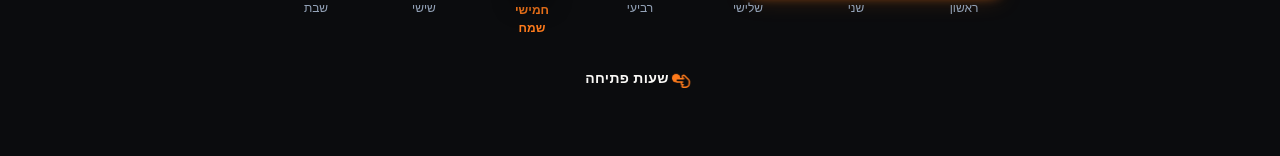
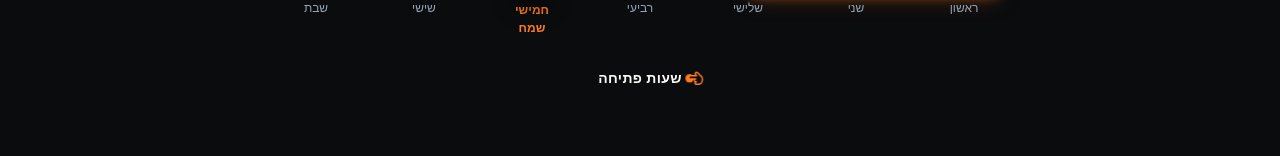
Before and after one commit to yehudales/website-tadmit, a React (Vite) app: page / in a window 1280 px wide. Shown: the part 1087-1243 px from the top of the page. Built offline with nearby package versions, Linux system fonts and the light colour scheme; a web font is replaced by a local one.

Commit message:
refactor: update build version and improve RTL support
- Increment build version to 57
- Add `lang` prop to `InteractiveDisclosureTrigger` to improve RTL layout and accessibility semantics

```diff
--- a/src/App.tsx
+++ b/src/App.tsx
@@ -122,7 +122,7 @@ export default function App() {
         className="fixed top-2 left-2 z-[9999] pointer-events-none w-6 h-6 rounded-full bg-[#1A1D22]/80 border border-white/20 text-[#FAF9F6]/80 text-[10px] font-mono font-bold flex items-center justify-center select-none shadow-sm"
         aria-hidden="true"
       >
-        53
+        57
       </div>
 
       {/* Accessible Skip Link */}
--- a/src/components/InteractiveDisclosureTrigger.tsx
+++ b/src/components/InteractiveDisclosureTrigger.tsx
@@ -15,6 +15,7 @@ interface InteractiveDisclosureTriggerProps {
   accentColor?: string;
   textClassName?: string;
   variant?: 'touch' | 'kashrut-arrow';
+  lang?: 'he' | 'en';
 }
 
 export const InteractiveDisclosureTrigger: React.FC<InteractiveDisclosureTriggerProps> = ({
@@ -30,6 +31,7 @@ export const InteractiveDisclosureTrigger: React.FC<InteractiveDisclosureTrigger
   accentColor = '#FF7B1C',
   textClassName = '',
   variant = 'touch',
+  lang,
 }) => {
   const handleClick = () => {
     triggerMobileHaptic(15);
@@ -142,6 +144,9 @@ export const InteractiveDisclosureTrigger: React.FC<InteractiveDisclosureTrigger
     );
   }
 
+  // Detect RTL semantics: Hebrew text or explicit lang="he"
+  const isRTL = lang === 'he' || /[\u0590-\u05FF]/.test(label);
+
   return (
     <button
       id={id}
@@ -150,21 +155,60 @@ export const InteractiveDisclosureTrigger: React.FC<InteractiveDisclosureTrigger
       aria-expanded={isOpen}
       aria-controls={ariaControls}
       aria-label={isOpen ? ariaLabelOpen : ariaLabelClosed}
-      className="group inline-flex flex-row items-center justify-center gap-1.5 py-0.5 px-2 text-xs sm:text-sm font-semibold tracking-wide transition-colors cursor-pointer focus:outline-none focus-visible:ring-2 focus-visible:ring-[#FF7B1C] rounded-lg whitespace-nowrap select-none no-underline"
+      className="group relative inline-flex items-center justify-center py-0.5 px-2 text-xs sm:text-sm font-semibold tracking-wide transition-colors cursor-pointer focus:outline-none focus-visible:ring-2 focus-visible:ring-[#FF7B1C] rounded-lg whitespace-nowrap select-none no-underline"
     >
-      {/* Animated Touch Indicator Composition: Positioned to the RIGHT of text and lowered 2.5px to align with text */}
-      <div className="relative top-[2.5px] flex items-center justify-center w-5 h-5 shrink-0 select-none finger-combined-motion [isolation:isolate]">
-        {/* 1. LAYER: BACK -> Simple Solid Orange Circle on layer z-0 (+30% size: 6.5px x 6.5px), raised slightly UP to sit precisely in front of fingertip */}
+      {/*
+        Independent Centered Text Container:
+        The text element serves as the sole in-flow alignment anchor.
+        The finger emoji is completely excluded from the text centering calculation and layout box.
+      */}
+      <span className="relative inline-flex items-center justify-center">
+        {/* Text: Normal = WHITE, Open/Active = ACCENT COLOR, NO UNDERLINE in any state */}
         <span
-          className="absolute left-[0.5px] top-[56%] -translate-y-1/2 w-[6.5px] h-[6.5px] rounded-full z-0 pointer-events-none motion-reduce:hidden finger-circle-pulse"
-          style={{ zIndex: 0, backgroundColor: circleColor }}
+          className={`transition-colors duration-200 no-underline decoration-transparent select-none ${textClassName} ${
+            isOpen ? '' : 'text-[#FAF9F6]'
+          }`}
+          style={isOpen ? { color: accentColor } : undefined}
+        >
+          {label}
+        </span>
+
+        {/*
+          Independent Touch Indicator (Finger Emoji):
+          Positioned beside the text (to the physical RIGHT of Hebrew text in RTL, to the physical LEFT in LTR).
+          Completely excluded from the centering calculation with zero push or offset on the text anchor.
+        */}
+        <span
+          className="absolute top-1/2 -translate-y-1/2 flex items-center justify-center pointer-events-none select-none"
+          style={
+            isRTL
+              ? { left: 'calc(100% + 6px)' }
+              : { right: 'calc(100% + 6px)' }
+          }
           aria-hidden="true"
+        >
+          {/* Touch Indicator Composition: lowered 2.5px to align with text, container position static */}
+          <div className="relative top-[2.5px] flex items-center justify-center w-5 h-5 shrink-0 select-none [isolation:isolate]">
+            {/* 1. LAYER: BACK -> Locked Static Orange Circle on layer z-0 (+30% size: 6.5px x 6.5px), center point permanently fixed, offset X: -2px, Y: -3px */}
+            <div
+              className="absolute -translate-y-1/2 w-[6.5px] h-[6.5px] flex items-center justify-center pointer-events-none z-0"
+              style={{ zIndex: 0, left: '-1.5px', top: 'calc(56% - 3px)' }}
+              aria-hidden="true"
+            >
+              <span
+                className="w-full h-full rounded-full motion-reduce:hidden finger-circle-pulse"
+                style={{
+                  backgroundColor: circleColor,
+                  transformOrigin: 'center center',
+                }}
               />
+            </div>
 
-        {/* 2. LAYER: FRONT -> Hand / Finger with opaque fill on layer z-10, vertically mirrored (flipped along horizontal axis: TOP becomes BOTTOM, preserving left-pointing direction) */}
+            {/* 2. LAYER: FRONT -> Hand / Finger with opaque fill on layer z-10, vertically mirrored, shifted upward by 3px, animated independently without moving the circle */}
+            <div className="finger-hand-motion flex items-center justify-center">
               <div
                 className="relative z-10 flex items-center justify-center"
-          style={{ zIndex: 10, transform: 'scaleY(-1)' }}
+                style={{ zIndex: 10, transform: 'scaleY(-1)', top: '-3px' }}
               >
                 <div className="flex items-center justify-center rotate-[-90deg]">
                   <svg
@@ -183,30 +227,33 @@ export const InteractiveDisclosureTrigger: React.FC<InteractiveDisclosureTrigger
                 </div>
               </div>
             </div>
-
-      {/* Text: Normal = WHITE, Open/Active = ACCENT COLOR, NO UNDERLINE in any state */}
-      <span
-        className={`transition-colors duration-200 no-underline decoration-transparent select-none ${textClassName} ${
-          isOpen ? '' : 'text-[#FAF9F6]'
-        }`}
-        style={isOpen ? { color: accentColor } : undefined}
-      >
-        {label}
+          </div>
         </span>
 
-      {/* Reverse / Close Upward Arrow (Appears ONLY in open state, tailless chevron) */}
+        {/* Reverse / Close Upward Arrow (Appears ONLY in open state, placed on opposite side without affecting text center) */}
         {isOpen && (
+          <span
+            className="absolute top-1/2 -translate-y-1/2 flex items-center justify-center pointer-events-none select-none"
+            style={
+              isRTL
+                ? { right: 'calc(100% + 6px)' }
+                : { left: 'calc(100% + 6px)' }
+            }
+            aria-hidden="true"
+          >
             <ChevronUp
               className="w-3.5 h-3.5 shrink-0"
               style={{ color: accentColor }}
               strokeWidth={2.4}
               aria-hidden="true"
             />
+          </span>
         )}
+      </span>
 
-      {/* Lightweight CSS Keyframes: Synchronized Hand + Circle Micro-Motion & Fingertip Circle Pulse */}
+      {/* Lightweight CSS Keyframes: Independent Hand Tap Motion & Fixed-Center Circle Pulse */}
       <style>{`
-        @keyframes finger-combined-anim {
+        @keyframes finger-hand-anim {
           0%, 100% {
             transform: translateX(1.5px);
           }
@@ -214,26 +261,27 @@ export const InteractiveDisclosureTrigger: React.FC<InteractiveDisclosureTrigger
             transform: translateX(-2.5px);
           }
         }
-        .finger-combined-motion {
-          animation: finger-combined-anim 2.2s ease-in-out infinite;
+        .finger-hand-motion {
+          animation: finger-hand-anim 2.2s ease-in-out infinite;
         }
 
         @keyframes finger-circle-pulse-anim {
           0%, 100% {
-            transform: translateY(-50%) scale(0.9);
+            transform: scale(0.9);
             opacity: 0.65;
           }
           50% {
-            transform: translateY(-50%) scale(1.2);
+            transform: scale(1.2);
             opacity: 1;
           }
         }
         .finger-circle-pulse {
+          transform-origin: center center;
           animation: finger-circle-pulse-anim 2.2s ease-in-out infinite;
         }
 
         @media (prefers-reduced-motion: reduce) {
-          .finger-combined-motion,
+          .finger-hand-motion,
           .finger-circle-pulse {
             animation: none !important;
           }
--- a/src/components/LiveStoreStatusSection.tsx
+++ b/src/components/LiveStoreStatusSection.tsx
@@ -137,6 +137,7 @@ export const LiveStoreStatusSection: React.FC<LiveStoreStatusSectionProps> = ({
             isOpen={isHoursOpen}
             onToggle={() => setIsHoursOpen((prev) => !prev)}
             label={lang === 'he' ? 'שעות פתיחה' : 'Opening Hours'}
+            lang={lang}
             ariaControls="opening-hours-expandable-content"
             ariaLabelOpen={lang === 'he' ? 'סגור פירוט שעות פתיחה' : 'Close opening hours details'}
             ariaLabelClosed={lang === 'he' ? 'פתח פירוט שעות פתיחה' : 'Open opening hours details'}
```
Lines whose indentation alone changed are shown as unchanged.
